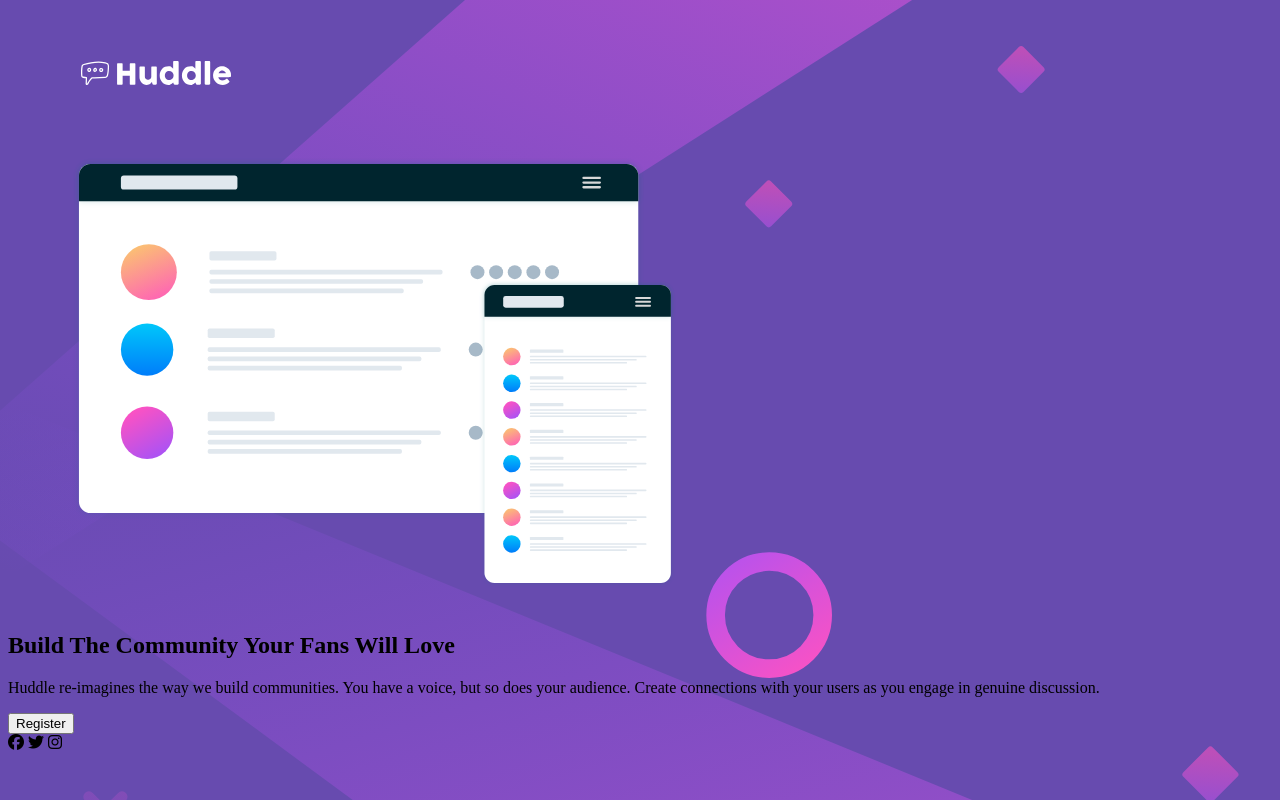
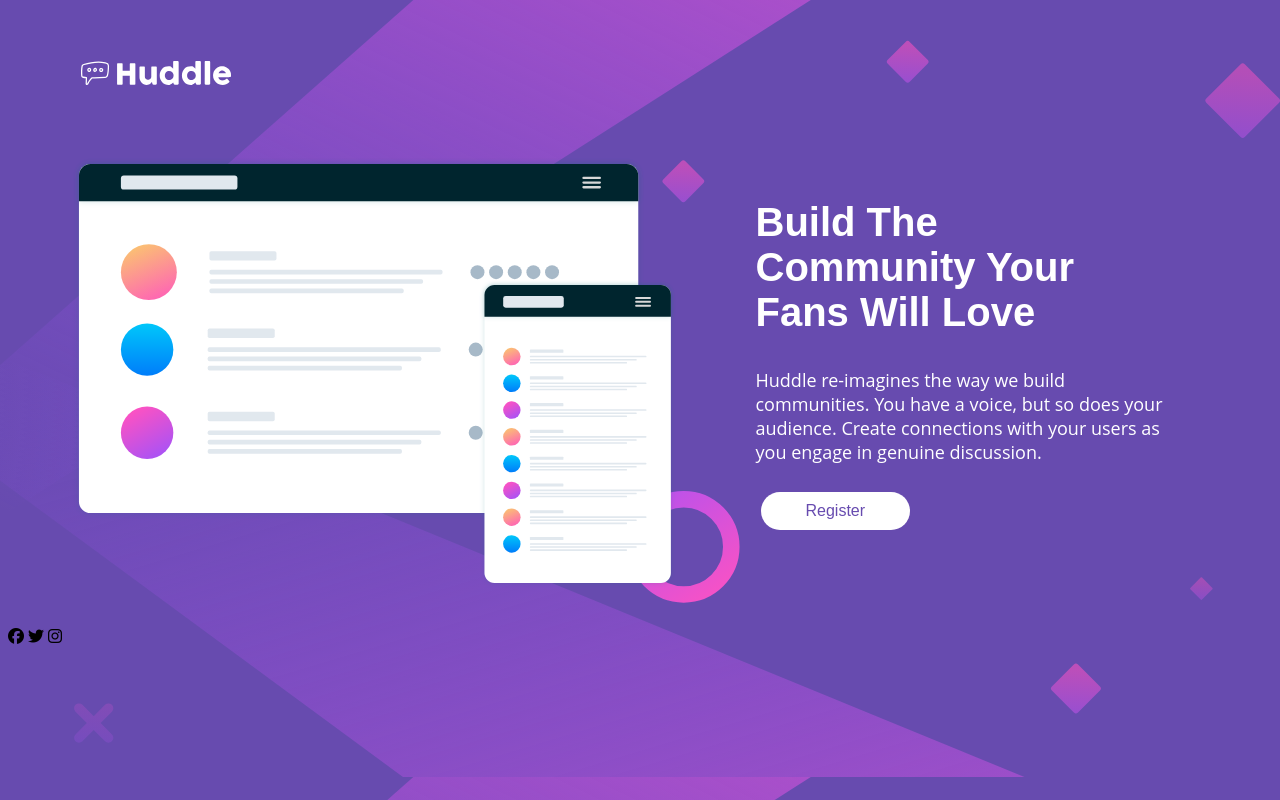
Before and after one commit to iam-Dianne/Huddle-landing-page, a plain HTML site: page index.html in a window 1280 px wide. Drawn offline with Linux system fonts and the light colour scheme.

Commit message:
arranged the contents both header and body text

```diff
--- a/index.html
+++ b/index.html
@@ -5,24 +5,42 @@
         <meta charset="UTF-8">
         <meta name="viewport" content="width=device-width, initial-scale=1.0">
         <script src="https://kit.fontawesome.com/8e81868550.js" crossorigin="anonymous"></script>
+        <link rel="preconnect" href="https://fonts.googleapis.com">
+        <link rel="preconnect" href="https://fonts.gstatic.com" crossorigin>
+        <link href="https://fonts.googleapis.com/css2?family=Lato&display=swap" rel="stylesheet">
+
+        <link rel="preconnect" href="https://fonts.googleapis.com">
+        <link rel="preconnect" href="https://fonts.gstatic.com" crossorigin>
+        <link href="https://fonts.googleapis.com/css2?family=Lato&display=swap" rel="stylesheet">
         <link rel="stylesheet" href="style.css">
+
+
     </head>
     <body id="page-background">
+
         <header>
             <img id="logo" src= "images/logo.svg" alt="Huddle logo">
         </header>
-        <figure>
-            <img id="mockup" src= "images/illustration-mockups.svg" alt="mockups">
-        </figure>
-        <section>
-            <h1>Build The Community Your Fans Will Love</h1>
-            <p>Huddle re-imagines the way we build communities. You have a voice, but so does your audience. Create connections with your users as you engage in genuine discussion.</p>
-        </section>
-        <button> Register </button>
+
+        <div class="contents">
+            <figure>
+                <img id="mockup" src= "images/illustration-mockups.svg" alt="mockups">
+            </figure>
+
+            <section class= "page-text">
+                <h1 class="heading-text">Build The Community Your Fans Will Love</h1>
+                <p class="body-text">Huddle re-imagines the way we build communities. You have a voice, but so does your audience. Create connections with your users as you engage in genuine discussion.</p>
+                <button> Register </button>
+            </section>
+
+
+        </div>
+
         <footer>
             <i class="fa-brands fa-facebook"></i>
             <i class="fa-brands fa-twitter"></i>
             <i class="fa-brands fa-instagram"></i>
         </footer>
+
     </body>
 </html>
--- a/style.css
+++ b/style.css
@@ -1,7 +1,7 @@
 #page-background {
     background-color:hsl(257, 40%, 49%);
     background-image:url("images/bg-desktop.svg");
-    background-size:1440px;
+    background-size:cover;
 }
 
 #logo {
@@ -15,5 +15,41 @@
     margin: 10px 15px;
     padding: 10px 10px;
 
+}
+
+.contents {
+    display:flex;
+    flex-direction:row;
+}
+
+.page-text {
+    margin: 40px 80px 30px 10px;
+    color:white;
+}
+.heading-text {
+    font-family: 'Poppins', sans-serif;
+    font-weight: 400, 600;
+    font-size: 40px;
+    padding: 5px 80px 0px 5px;
+}
+.body-text {
+    font-family: 'Open Sans', sans-serif;
+    font-weight:400;
+    font-size: 18px;
+    padding: 0px 20px 5px 5px;
+}
+button {
+    color: hsl(257, 40%, 49%);
+    background-color:white;
+    font-size: 16px;
+    text-align:center;
+    padding: 10px 45px;
+    border: none;
+    border-radius: 25px;
+    margin: 5px 10px;
 
 }
+button:hover {
+    color:white;
+    background-color:hsl(300, 69%, 71%);
+}
```
